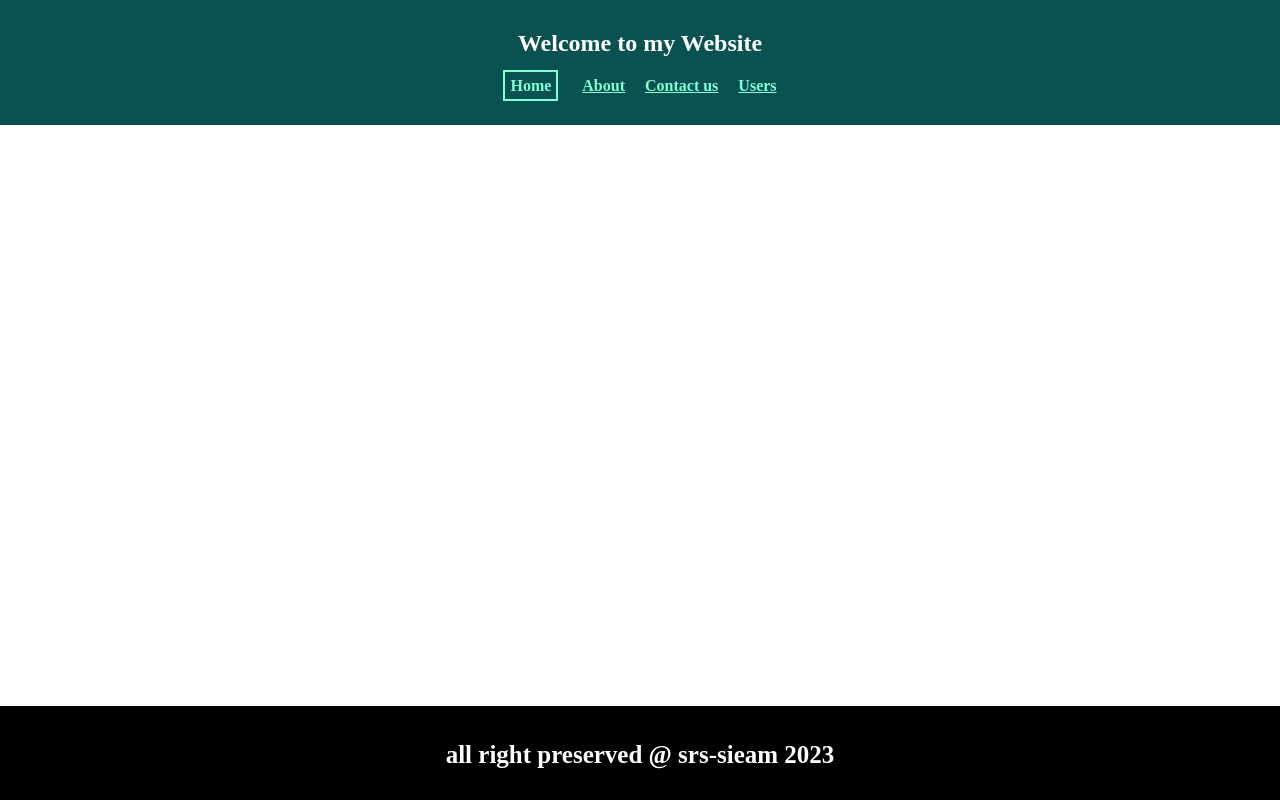
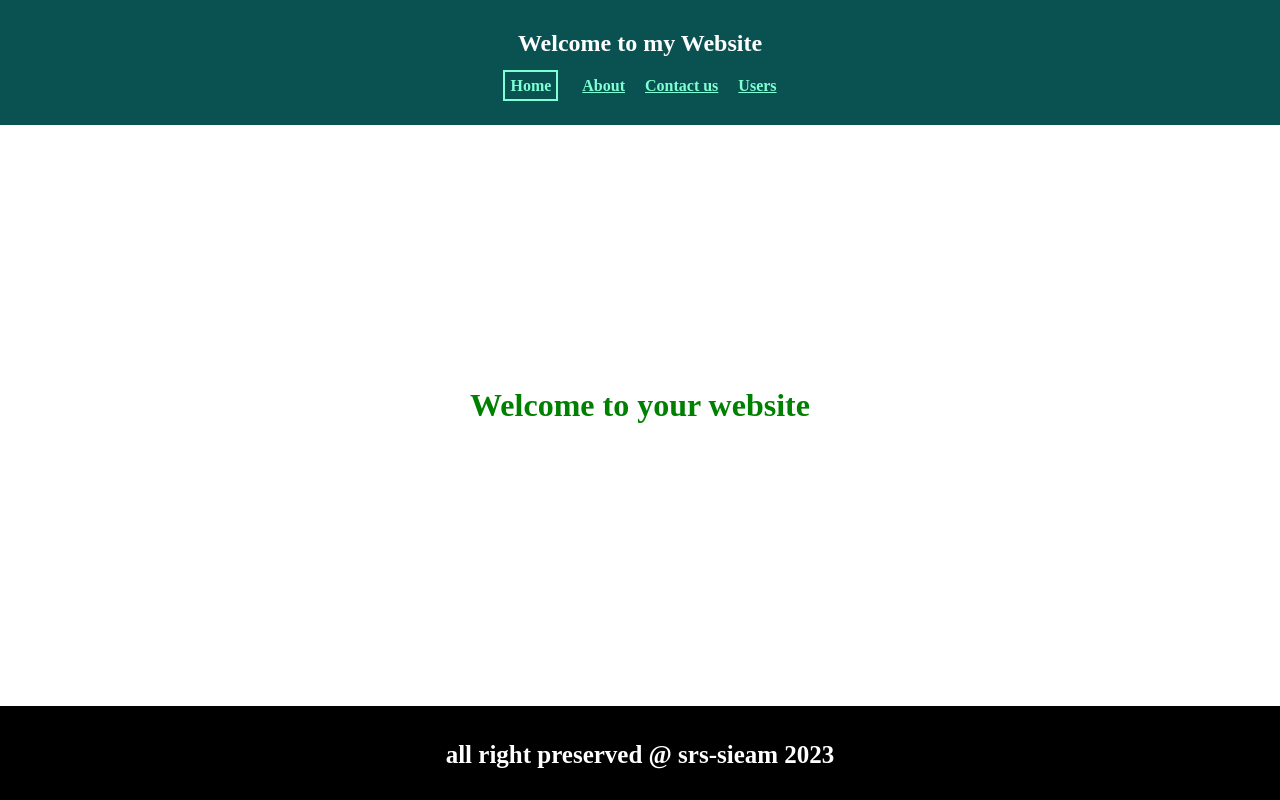
Before and after one commit to srssieam/react-router-tutorial, a React (Vite) app: page / in a window 1280 px wide. Built offline with nearby package versions, Linux system fonts and the light colour scheme.

Commit message:
showing default page

```diff
--- /dev/null
+++ b/src/component/Default/Default.jsx
@@ -0,0 +1,17 @@
+
+
+const Default = () => {
+    const defaultStyle ={
+        display: 'flex',
+        justifyContent: 'center',
+        alignItems: 'center',
+        height: '70vh'
+    }
+    return (
+        <div style={defaultStyle}>
+            <h1 style={{color: 'green'}}>Welcome to your website</h1>
+        </div>
+    );
+};
+
+export default Default;
--- a/src/main.jsx
+++ b/src/main.jsx
@@ -11,6 +11,7 @@ import {
 import Users from './component/Users/Users';
 import UserDetails from './component/UserDetails/UserDetails';
 import ErrorPage from './component/Error page/ErrorPage';
+import Default from './component/Default/Default';
 
 
 const router = createBrowserRouter([
@@ -19,6 +20,10 @@ const router = createBrowserRouter([
     element: <Home></Home>,
     errorElement: <ErrorPage></ErrorPage>,
     children: [
+      {
+        path:'/',
+        element:<Default></Default>
+      },
       {
         path: '/about',
         element: <About></About>
```
